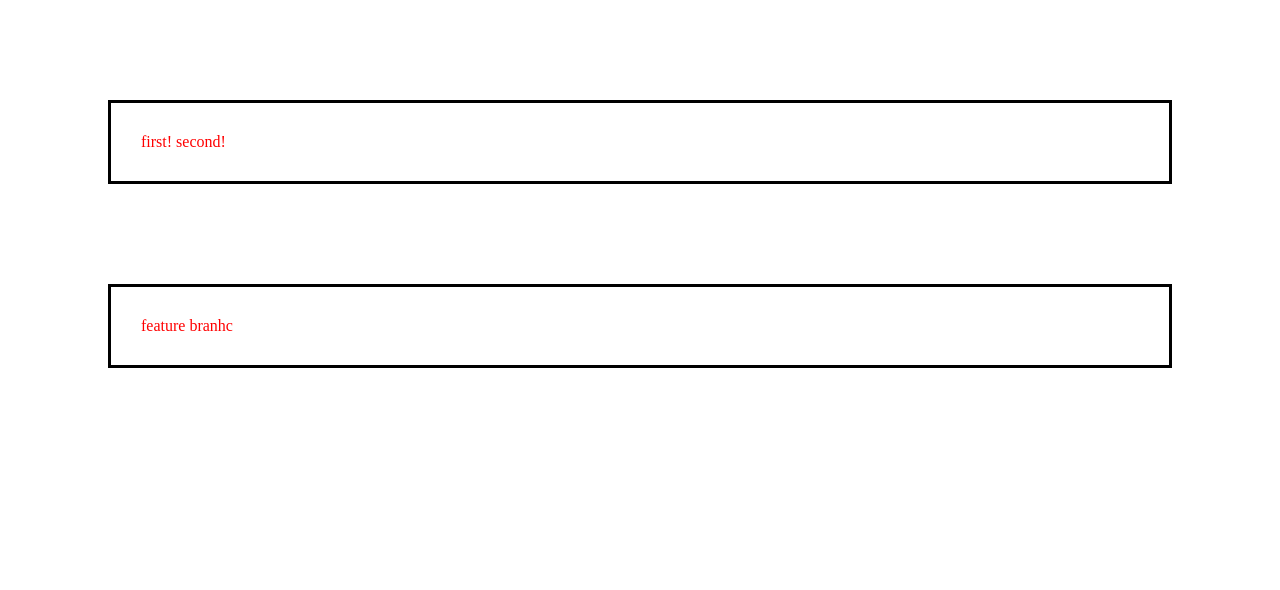
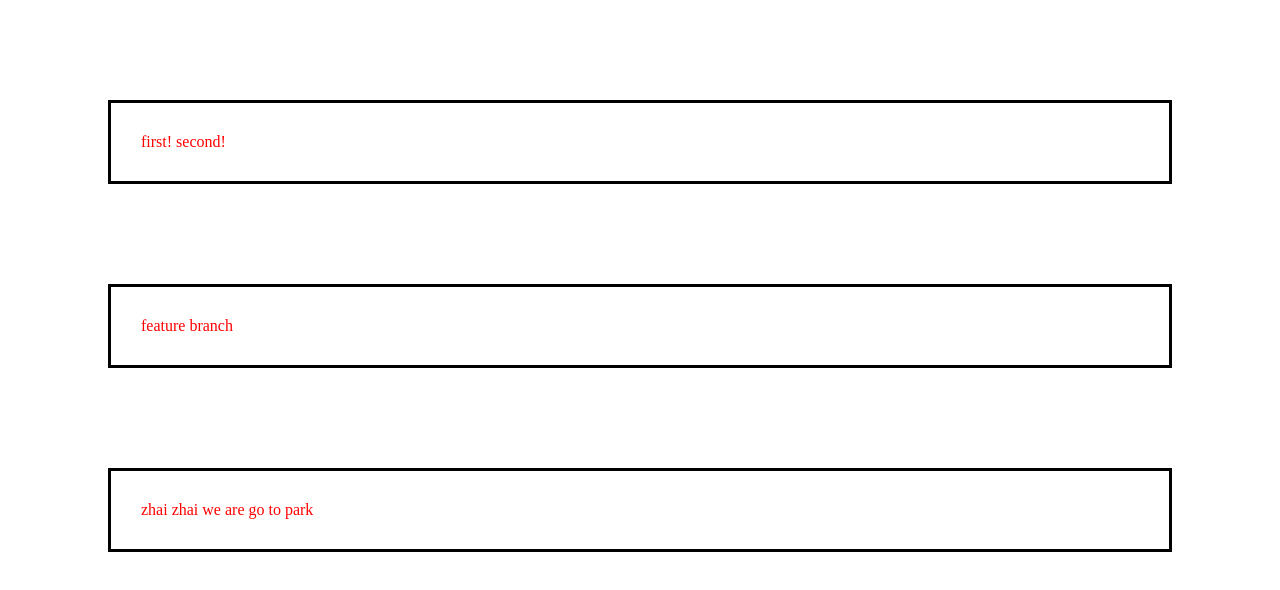
Before and after one commit to envisioncheng/mygit, a plain HTML site: page index.html in a window 1280 px wide. Drawn offline with Linux system fonts and the light colour scheme.

Commit message:
we are go

```diff
--- a/index.html
+++ b/index.html
@@ -24,8 +24,10 @@
             <span>second!</span>
         </div>
         <div>
-
-            <span>feature branhc</span>
+            <span>feature branch</span>
+        </div>
+        <div>
+         <span>zhai zhai we are go to park</span>
         </div>
     </body>
 
```
